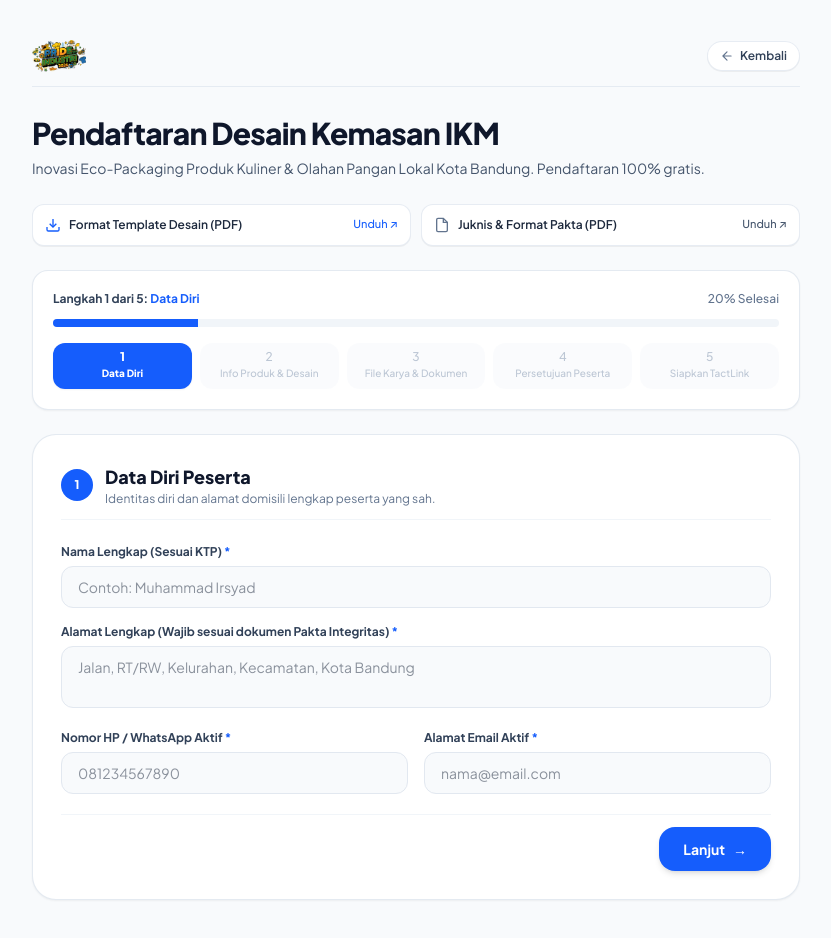
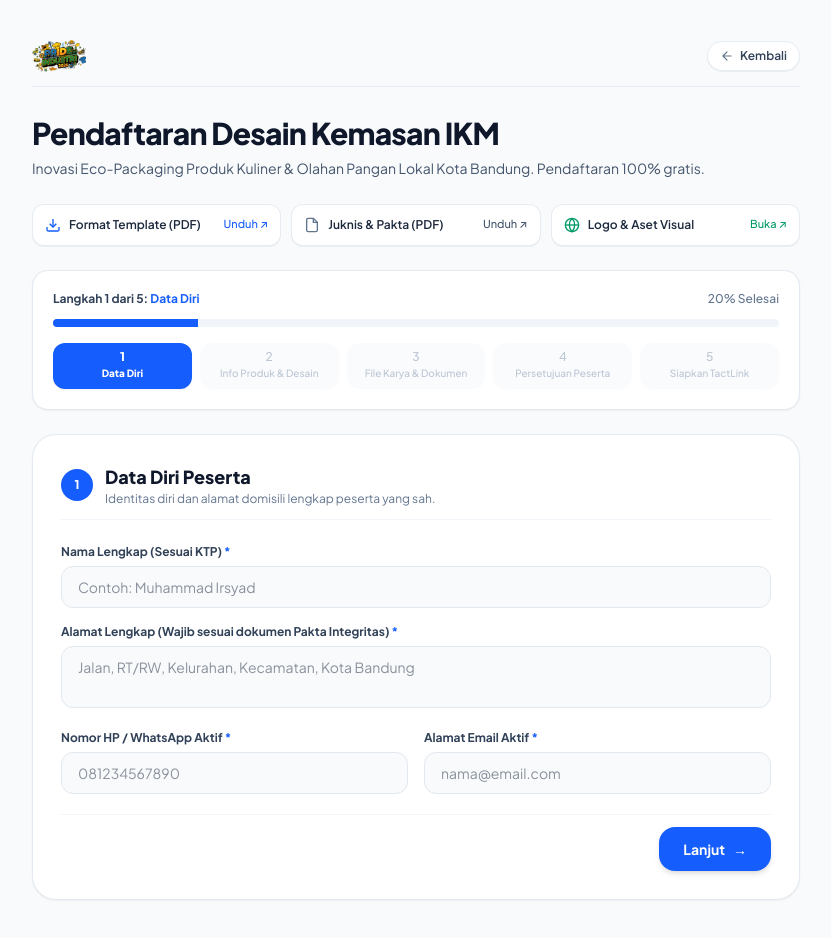
Before and after one commit to Syd-max/pride-industri-2026, a Next.js app: page /competition/desain-kemasan in a window 1280 px wide. Shown: the whole page, without its empty margins (224-1055 px from the left). Built offline with nearby package versions, Linux system fonts and the light colour scheme; no server answers.

Commit message:
docs: update official competition terms & conditions PDFs and form limits

```diff
--- a/src/app/competition/desain-kemasan/page.tsx
+++ b/src/app/competition/desain-kemasan/page.tsx
@@ -108,10 +108,10 @@ export default function DesainKemasanPage() {
       setDesignFile(null);
       return;
     }
-    const MAX_SIZE = 5 * 1024 * 1024; // 5 MB
+    const MAX_SIZE = 10 * 1024 * 1024; // 10 MB
     if (file.size > MAX_SIZE) {
       setDesignError(
-        `File "${file.name}" berukuran ${formatFileSize(file.size)}, melebihi batas maksimal 5 MB. File tidak dapat dimasukkan.`
+        `File "${file.name}" berukuran ${formatFileSize(file.size)}, melebihi batas maksimal 10 MB. File tidak dapat dimasukkan.`
       );
       if (designInputRef.current) designInputRef.current.value = '';
       setDesignFile(null);
@@ -242,7 +242,7 @@ export default function DesainKemasanPage() {
       }
     } else if (currentStep === 3) {
       if (!designFile) {
-        setStepError('Upload file karya desain kemasan dalam format PDF (maks. 5 MB) wajib diunggah.');
+        setStepError('Upload file karya desain kemasan dalam format PDF (maks. 10 MB) wajib diunggah.');
         return;
       }
       if (designError) {
@@ -525,8 +525,8 @@ export default function DesainKemasanPage() {
               </p>
             </div>
 
-            {/* Download Buttons: Compact single-row pills */}
-            <div className="grid grid-cols-1 sm:grid-cols-2 gap-2.5">
+            {/* Download Buttons: Compact pills */}
+            <div className="grid grid-cols-1 sm:grid-cols-3 gap-2.5">
               <a
                 href="/template-desain-kemasan.pdf"
                 download
@@ -538,7 +538,7 @@ export default function DesainKemasanPage() {
                     <polyline points="7 10 12 15 17 10" />
                     <line x1="12" y1="15" x2="12" y2="3" />
                   </svg>
-                  <span className="truncate">Format Template Desain (PDF)</span>
+                  <span className="truncate">Format Template (PDF)</span>
                 </span>
                 <span className="text-[11px] text-blue-600 font-medium shrink-0 ml-2">Unduh ↗</span>
               </a>
@@ -553,9 +553,26 @@ export default function DesainKemasanPage() {
                     <path d="M14 2H6a2 2 0 0 0-2 2v16a2 2 0 0 0 2 2h12a2 2 0 0 0 2-2V8z" />
                     <polyline points="14 2 14 8 20 8" />
                   </svg>
-                  <span className="truncate">Juknis &amp; Format Pakta (PDF)</span>
+                  <span className="truncate">Juknis &amp; Pakta (PDF)</span>
                 </span>
                 <span className="text-[11px] text-slate-600 font-medium shrink-0 ml-2">Unduh ↗</span>
+              </a>
+
+              <a
+                href="https://bit.ly/PRIDE2026LogodanVisualAssets"
+                target="_blank"
+                rel="noopener noreferrer"
+                className="flex items-center justify-between p-3 rounded-xl bg-white border border-slate-200/80 hover:bg-slate-50 transition-colors shadow-2xs text-xs font-semibold text-slate-800"
+              >
+                <span className="flex items-center gap-2 min-w-0">
+                  <svg className="w-4 h-4 text-emerald-600 shrink-0" viewBox="0 0 24 24" fill="none" stroke="currentColor" strokeWidth="2">
+                    <circle cx="12" cy="12" r="10" />
+                    <path d="M12 2a14.5 14.5 0 0 0 0 20 14.5 14.5 0 0 0 0-20" />
+                    <path d="M2 12h20" />
+                  </svg>
+                  <span className="truncate">Logo &amp; Aset Visual</span>
+                </span>
+                <span className="text-[11px] text-emerald-600 font-medium shrink-0 ml-2">Buka ↗</span>
               </a>
             </div>
           <div className="space-y-6">
@@ -868,14 +885,14 @@ export default function DesainKemasanPage() {
 
                   <div className="space-y-5 pt-1">
 
-                    {/* ─── 9. Upload file karya desain kemasan (PDF, maks 5 MB, wajib) ─── */}
+                    {/* ─── 9. Upload file karya desain kemasan (PDF, maks 10 MB, wajib) ─── */}
                     <div className="space-y-2">
                       <div className="flex items-center justify-between">
                         <label className="text-xs font-bold text-slate-800 block">
                           9. File Karya Desain Kemasan <span className="text-blue-600">*</span>
                         </label>
                         <span className="text-[10px] font-bold text-blue-700 bg-blue-50 px-2 py-0.5 rounded border border-blue-200">
-                          PDF · Maks 5 MB
+                          PDF · Maks 10 MB
                         </span>
                       </div>
 
```
Also changed, not shown: 2 other files (tests, documents, lock files or other folders).
